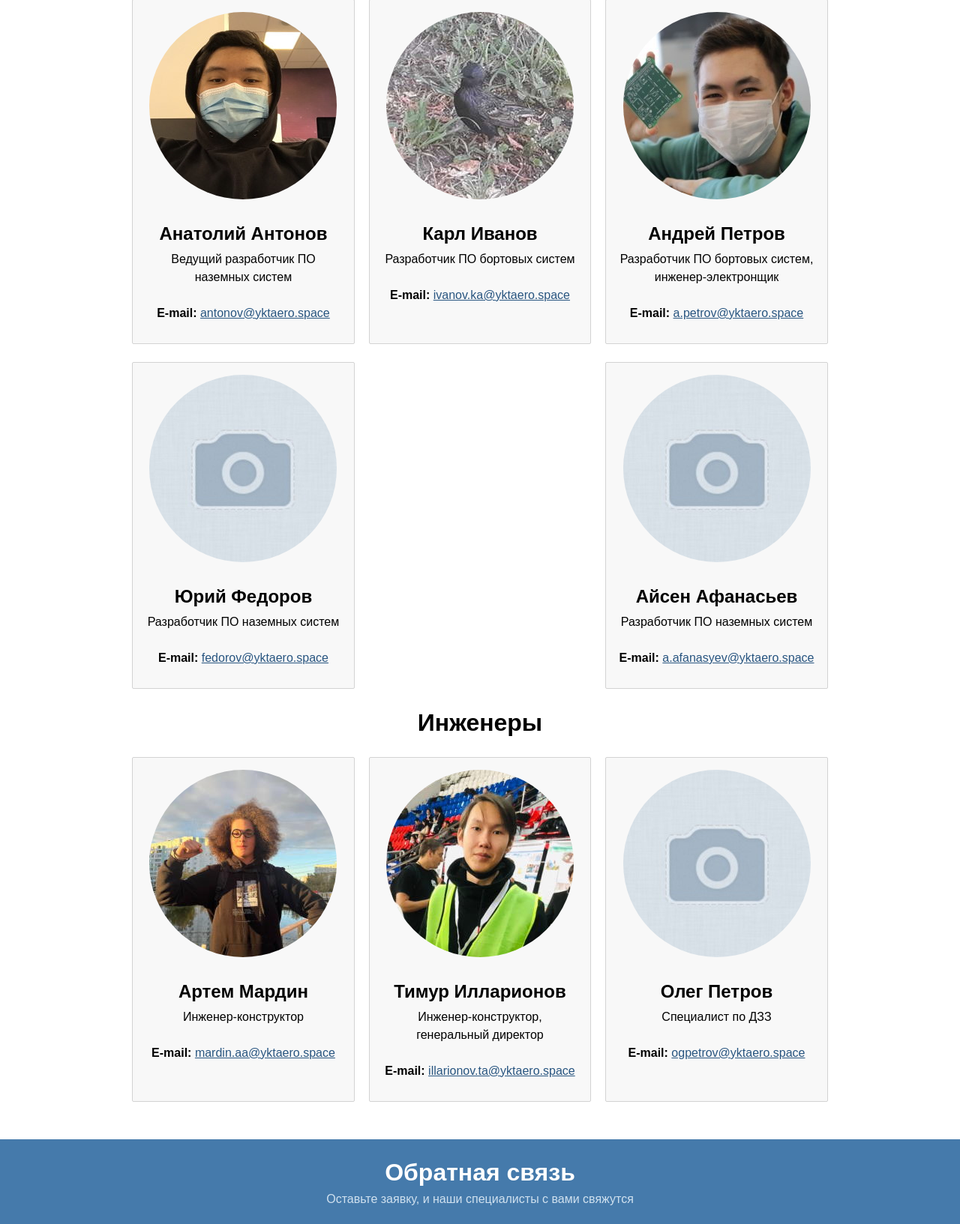
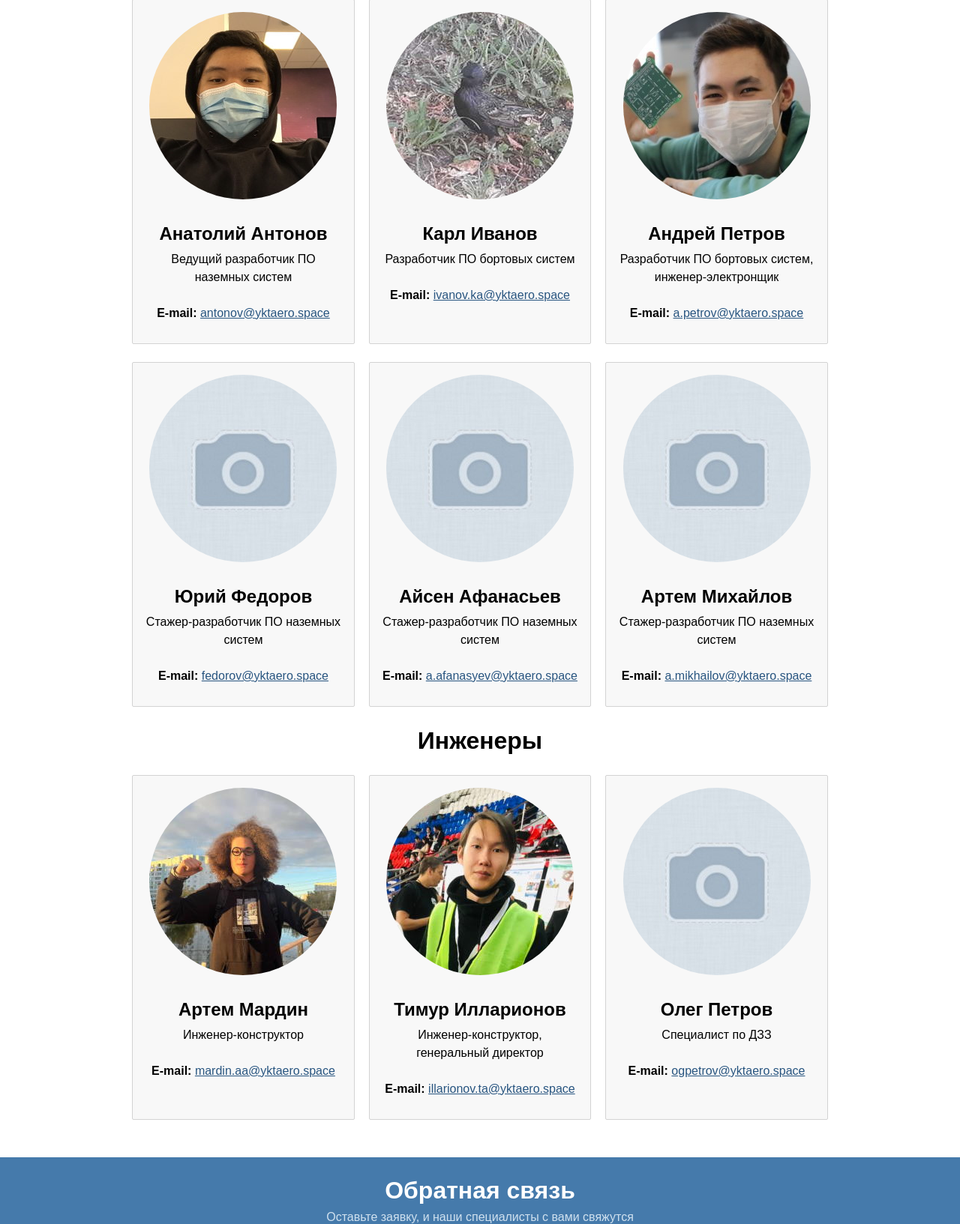
Before and after one commit to cansat-ptl/yktaero-web, a Python web app: template templates/yktaero/about/staff.html in a window 1280 px wide. Shown: the part 500-2133 px from the top of the page at 75% size. Run offline with Jinja, Linux system fonts and the light colour scheme; the template is opened without the code that fills it, so the values that code supplies are empty.

Commit message:
Update team

```diff
--- a/templates/yktaero/about/staff.html
+++ b/templates/yktaero/about/staff.html
@@ -66,7 +66,7 @@
 			</div>
 			<div class="card-header">Юрий Федоров</div>
 			<div class="card-text">
-				Разработчик ПО наземных систем
+				Стажер-разработчик ПО наземных систем
 				<br><br>
 				<b>E-mail:</b> <a href="mailto:fedorov@yktaero.space">fedorov@yktaero.space</a>
 			</div>
@@ -77,9 +77,20 @@
 			</div>
 			<div class="card-header">Айсен Афанасьев</div>
 			<div class="card-text">
-				Разработчик ПО наземных систем
+				Стажер-разработчик ПО наземных систем
 				<br><br>
 				<b>E-mail:</b> <a href="mailto:a.afanasyev@yktaero.space">a.afanasyev@yktaero.space</a>
+			</div>
+		</div>
+		<div class="card">
+			<div class="card-avatar">
+				<img src="{{ static('yktaero/./img/staff/blank.jpg') }}"/>
+			</div>
+			<div class="card-header">Артем Михайлов</div>
+			<div class="card-text">
+				Стажер-разработчик ПО наземных систем
+				<br><br>
+				<b>E-mail:</b> <a href="mailto:a.mikhailov@yktaero.space">a.mikhailov@yktaero.space</a>
 			</div>
 		</div>
 	</div>
```
